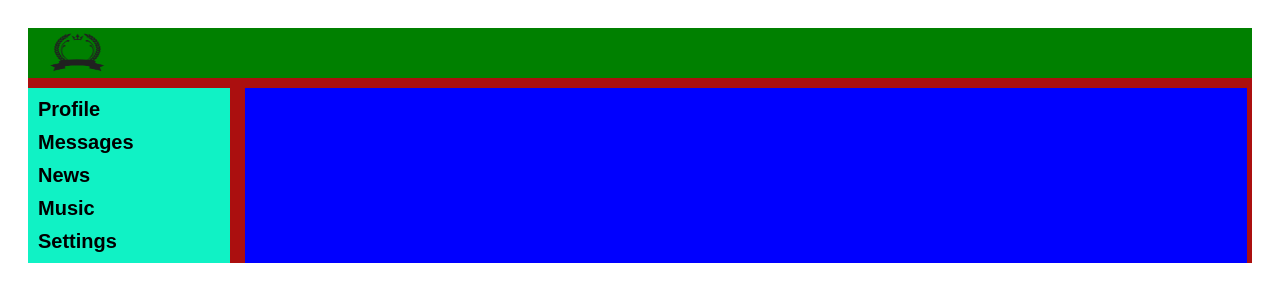
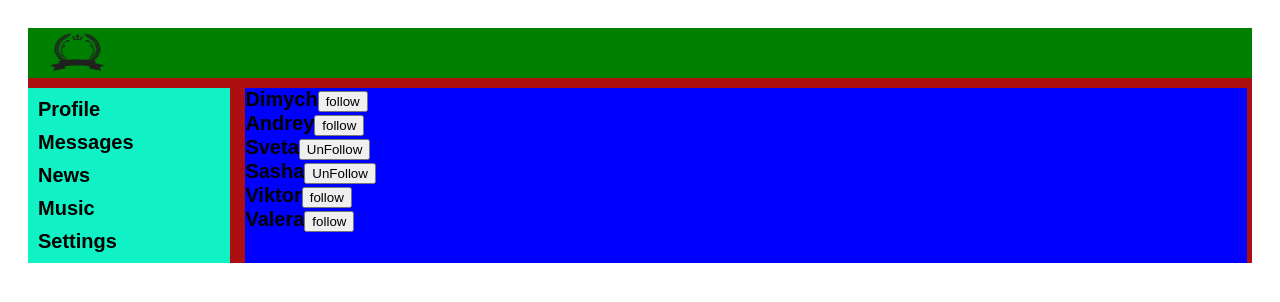
Before and after one commit to Askeladd04/ReactProject, a React (Create React App) app: page /users in a window 1280 px wide. Shown: the top 302 px of the page. Built offline with nearby package versions, Linux system fonts and the light colour scheme; no server answers.

Commit message:
dobavleniya users

```diff
--- a/package.json
+++ b/package.json
@@ -7,6 +7,8 @@
     "@testing-library/jest-dom": "^5.17.0",
     "@testing-library/react": "^13.4.0",
     "@testing-library/user-event": "^13.5.0",
+    "axios": "^1.7.2",
+    "bootstrap": "^5.3.3",
     "react": "^18.3.1",
     "react-dom": "^18.3.1",
     "react-redux": "^9.1.2",
--- a/src/App.js
+++ b/src/App.js
@@ -5,7 +5,7 @@ import Nav from './components/SideBar/SideBar.jsx'
 import { Routes, Route } from 'react-router-dom';
 import DialogsContainer from './containerComponents/DialogsContainer.jsx';
 import ContentContainer from './containerComponents/MainContentContainer.jsx';
-// import Users from './components/Users/Users.jsx';
+import UsersContainer from './containerComponents/UsersContainer.jsx';
 
 
 const App = () => {
@@ -19,7 +19,7 @@ const App = () => {
         <Routes>
             <Route path='/content' element={<ContentContainer  />} />
             <Route path='/dialogs' element={<DialogsContainer  />} />
-            {/* <Route path ='/users'  element={<Users/>}/>  */}
+            <Route path ='/users'  element={<UsersContainer/>}/>
         </Routes>
         </div>
         </div>
--- a/src/components/Users/Users.jsx
+++ b/src/components/Users/Users.jsx
@@ -1,12 +1,38 @@
+import axios from "axios";
 import React from "react";
 
 
-const Users = () => {
+const Users = (props) => {
+
+  if (props.users.length === 0) {
+    props.setUsers(
+      [
+        { name: "Dimych", userid: '1', followed: false },
+        { name: "Andrey", userid: '2', followed: false },
+        { name: "Sveta", userid: '3', followed: true },
+        { name: "Sasha", userid: '4', followed: true },
+        { name: "Viktor", userid: '5', followed: false },
+        { name: "Valera", userid: '6', followed: false },
+      ]
+    )
+  }
+
+    axios.get("https://github.com/Askeladd04").then(data => console.log(data))
+
+
   return (
-    <div>
-
-      </div>
-    )
+    <div> {
+      props.users ?
+        props.users.map(user => {
+          return <div key={user.userid}>
+            {user.name}
+            {user.followed ? <button onClick={() => props.unfollow(user.userid)} type='button' className="followedBtn">UnFollow</button> :
+              <button onClick={() => props.follow(user.userid)} type='button' className="followedBtn">follow</button>}
+          </div>
+        }) : console.log(undefined)
+    }
+    </div>
+  )
 }
 
 export default Users
--- a/src/containerComponents/DialogsContainer.jsx
+++ b/src/containerComponents/DialogsContainer.jsx
@@ -30,5 +30,4 @@ const mapDispatchToProps = (dispatch) => ({
   updateStateMessages: (text) => dispatch(updateMessageActionCreator(text))
 })
 
-const DialogsContainer = connect(mapStateToProps,mapDispatchToProps)(Dialogs)
-export default DialogsContainer;
+export default  connect(mapStateToProps,mapDispatchToProps)(Dialogs)
--- a/src/containerComponents/UsersContainer.jsx
+++ b/src/containerComponents/UsersContainer.jsx
@@ -1,16 +1,17 @@
 import { connect } from "react-redux";
-import React from "react";
 import Users from "../components/Users/Users"
+import { followAC, setUserAC, unfollowAC } from "../redux/UsersReducer";
 
-const mapStateToProps = (state) => ({
-  users:state.
+var mapStateToProps = (state) => ({
+  users: state.users.userData
 })
-const mapDispatchToProps = (dispatch) => ({
-
+let mapDispatchToProps = (dispatch) => ({
+  follow: (id) => dispatch(followAC(id)),
+  unfollow: (id) => dispatch(unfollowAC(id)),
+  setUsers: (users) => dispatch(setUserAC(users))
 })
-
-const UsersContainer = connect(mapStateToProps,mapDispatchToProps)(Users)
 
 
 
-export default UsersContainer
+
+export default connect(mapStateToProps,mapDispatchToProps)(Users);
--- a/src/redux/UsersReducer.js
+++ b/src/redux/UsersReducer.js
@@ -1,18 +1,11 @@
 export const followAC = (userid) => ({ type: 'FOLLOW', id:  userid });
 export const unfollowAC = (userid) => ({type: 'UNFOLLOW', id: userid})
-export const setUser = (users) => ({type:'SET-USER', users})
+export const setUserAC = (users) => ({type:'SET-USER', users:users})
 
 
 
 let initialState = {
-  userData: [
-    { name: "Dimych", userid: '1', followed: false },
-    { name: "Andrey", userid: '2', followed: false },
-    { name: "Sveta", userid: '3', followed: true },
-    { name: "Sasha", userid: '4', followed: true },
-    { name: "Viktor", userid: '5', followed: false },
-    { name: "Valera", userid: '6', followed: false },
-  ]
+    userData: []
 }
 
 const usersReducer = (state = initialState,action) => {
```
Also changed, not shown: 1 other file (tests, documents, lock files or other folders).
